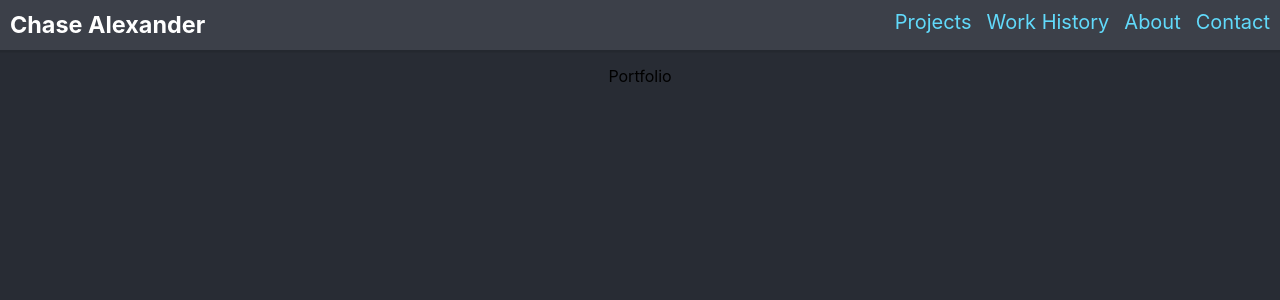
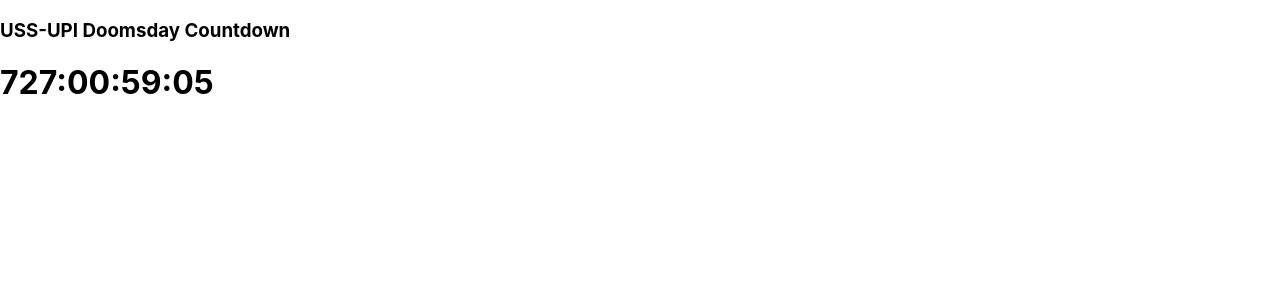
Before and after one commit to CalDevC/CalDevC.github.io, a React (Create React App) app in the folder portfolio/: page / in a window 1280 px wide. Shown: the top 300 px of the page. Built offline with nearby package versions, Linux system fonts and the light colour scheme.

Commit message:
Working countdown clock

```diff
--- a/portfolio/package.json
+++ b/portfolio/package.json
@@ -7,6 +7,7 @@
     "@testing-library/jest-dom": "^5.14.1",
     "@testing-library/react": "^11.2.7",
     "@testing-library/user-event": "^12.8.3",
+    "nodemon": "^2.0.15",
     "react": "^17.0.2",
     "react-dom": "^17.0.2",
     "react-scripts": "4.0.3",
--- a/portfolio/src/App.css
+++ /dev/null
@@ -1,60 +0,0 @@
-.app {
-  text-align: center;
-}
-
-/* HEADER */
-.app-header {
-  background-color: #3c4049;
-  min-height: 50px;
-  font-size: 20px;
-  color: white;
-  box-shadow: 0px 2.5px #0000001a;
-}
-
-#logo{
-  float: left;
-  margin-top: 10px;
-  margin-left: 10px;
-}
-
-.main-nav{
-  float: right;
-  color: #61dafb;
-  margin-top: 10px;
-  margin-right: 10px;
-}
-
-.main-nav a{
-  display: inline-block;
-  padding-left: 15px;
-}
-
-.main-nav a:hover{
-  display: inline-block;
-  color: white;
-  cursor: pointer;
-  padding-left: 15px;
-}
-
-/* For mobile phones: */
-@media only screen and (max-width: 768px) {
-  .main-nav{
-    display: none;
-  }
-
-  .app-header{
-    justify-content: center;
-  }
-
-  #logo{
-    float: none;
-    display: inline-block;
-    align-self: center;
-  }
-}
-
-/* BODY */
-
-body{
-  background-color: #282c34;
-}
--- a/portfolio/src/App.js
+++ b/portfolio/src/App.js
@@ -1,26 +1,16 @@
-import './App.css';
-// import { render } from "react-dom";
-// import { BrowserRouter } from "react-router-dom";
+import { React, Component } from 'react';
+import Countdown from './Countdown';
 
-function App() {
-  return (
-    <div className="app">
-      <header className="app-header">
-        <h3 id="logo">Chase Alexander</h3>
-        <nav className="main-nav">
-          <a>Projects</a>
-          <a>Work History</a>
-          <a>About</a>
-          <a>Contact</a>
-        </nav>
-      </header>
+class App extends Component {
 
-      <p>
-        Portfolio
-      </p>
+  render() {
+    return (
+      <div>
+        <Countdown />
+      </div>
+    );
+  }
 
-    </div>
-  );
 }
 
 export default App;
--- /dev/null
+++ b/portfolio/src/Countdown.css
@@ -0,0 +1,28 @@
+@keyframes moveup {
+  0%   {opacity: 0; transform: translateY(12px);}
+  100%  {opacity: 1; transform: translateY(0px);}
+}
+
+@keyframes movedown {
+  0%   {opacity: 1; transform: translateY(0px);}
+  100%  {opacity: 0; transform: translateY(-12px);}
+}
+
+.odometerStart{
+  display: inline-block;
+  animation-name: modeup 0.25s;
+  -webkit-animation: moveup 0.25s;
+  animation-fill-mode: forwards;
+}
+.odometerEnd{
+  display: inline-block;
+  animation-name: movedown 0.25s;
+  -webkit-animation: movedown 0.25s;
+  animation-fill-mode: forwards;
+}
+
+.odometer-block{
+  display: inline-block;
+  justify-content: center;
+  align-items: center;
+}
--- /dev/null
+++ b/portfolio/src/Countdown.js
@@ -0,0 +1,157 @@
+import { React, Component } from 'react';
+
+class Countdown extends Component {
+  constructor(props) {
+    super(props);
+    this.state = {
+      days: 0,
+      hours: 0,
+      min: 0,
+      sec: 0
+    }
+  }
+
+  componentDidMount() {
+    let endTimeJson = {
+      day: 31,
+      month: 12,
+      year: 2023,
+      hour: 23,
+      min: 59,
+      sec: 59
+    }
+
+    let currTimeJson = this.getDate();
+
+    let daysFromMonths = 0;
+    switch (endTimeJson.month - currTimeJson.month) {
+      case 1:
+        daysFromMonths = 30
+        break
+      case 2:
+        daysFromMonths = 61
+        break
+      case 3:
+        daysFromMonths = 91
+        break
+      case 4:
+        daysFromMonths = 122
+        break
+      case 5:
+        daysFromMonths = 153
+        break
+      case 6:
+        daysFromMonths = 183
+        break
+      case 7:
+        daysFromMonths = 214
+        break
+      case 8:
+        daysFromMonths = 244
+        break
+      case 8:
+        daysFromMonths = 275
+        break
+      case 10:
+        daysFromMonths = 303
+        break
+      case 11:
+        daysFromMonths = 334
+        break
+    }
+
+    let diffDays = 365 * (endTimeJson.year - currTimeJson.year) +
+      daysFromMonths +
+      (endTimeJson.day - currTimeJson.day)
+    this.setState({ days: diffDays })
+    console.log("Days till: " + diffDays)
+
+    let diffHours = endTimeJson.hour - currTimeJson.hour
+    this.setState({ hours: diffHours })
+    console.log("Hours till: " + diffHours)
+
+    let diffMins = endTimeJson.min - currTimeJson.min
+    this.setState({ min: diffMins })
+    console.log("Mins till: " + diffMins)
+
+    let diffSecs = endTimeJson.sec - currTimeJson.sec
+    this.setState({ sec: diffSecs })
+    console.log("Secs till: " + diffSecs)
+
+
+    this.myInterval = setInterval(() => {
+      if (this.state.sec == 0) {
+        if (this.state.sec == 0) {
+          if (this.state.min == 0) {
+            if (this.state.hours == 0) {
+              if (this.state.days == 0) {
+                clearInterval(this.myInterval)
+              } else {
+                this.setState(({ days }) => ({
+                  days: days - 1,
+                  hours: 23,
+                  min: 59,
+                  sec: 59
+                }))
+              }
+
+            } else {
+              this.setState(({ hours }) => ({
+                hours: hours - 1,
+                min: 59,
+                sec: 59
+              }))
+            }
+
+
+          } else {
+            this.setState(({ min }) => ({
+              min: min - 1,
+              sec: 59
+            }))
+          }
+        }
+      } else {
+        this.setState(({ sec }) => ({
+          sec: sec - 1
+        }))
+      }
+
+    }, 1000)
+  }
+
+  getDate() {
+    let newDate = new Date()
+    let day = newDate.getDate();
+    let month = newDate.getMonth() + 1;
+    let year = newDate.getFullYear();
+    let hour = newDate.getHours();
+    let min = newDate.getMinutes();
+    let sec = newDate.getSeconds();
+
+    return ({
+      day: day,
+      month: month,
+      year: year,
+      hour: hour,
+      min: min,
+      sec: sec
+    })
+  }
+
+  render() {
+    return (
+      <div>
+        <h3>USS-UPI Doomsday Countdown</h3>
+        <h1>
+          {this.state.days < 10 ? `0${this.state.days}` : this.state.days}:
+          {this.state.hours < 10 ? `0${this.state.hours}` : this.state.hours}:
+          {this.state.min < 10 ? `0${this.state.min}` : this.state.min}:
+          {this.state.sec < 10 ? `0${this.state.sec}` : this.state.sec}
+        </h1>
+      </div>
+    );
+  }
+}
+
+export default Countdown;
```
Also changed, not shown: 12 other files (tests, documents, lock files or other folders).
